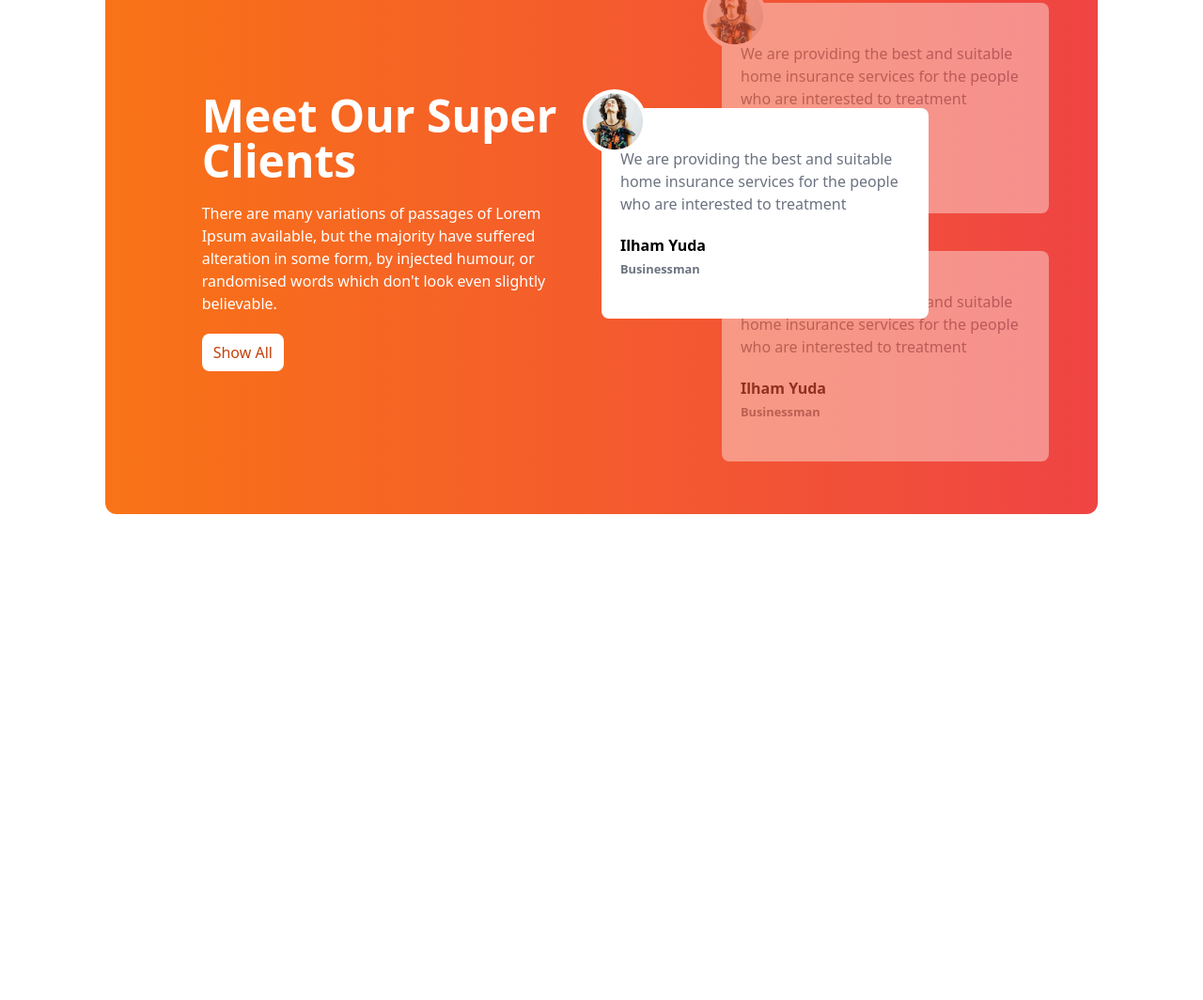
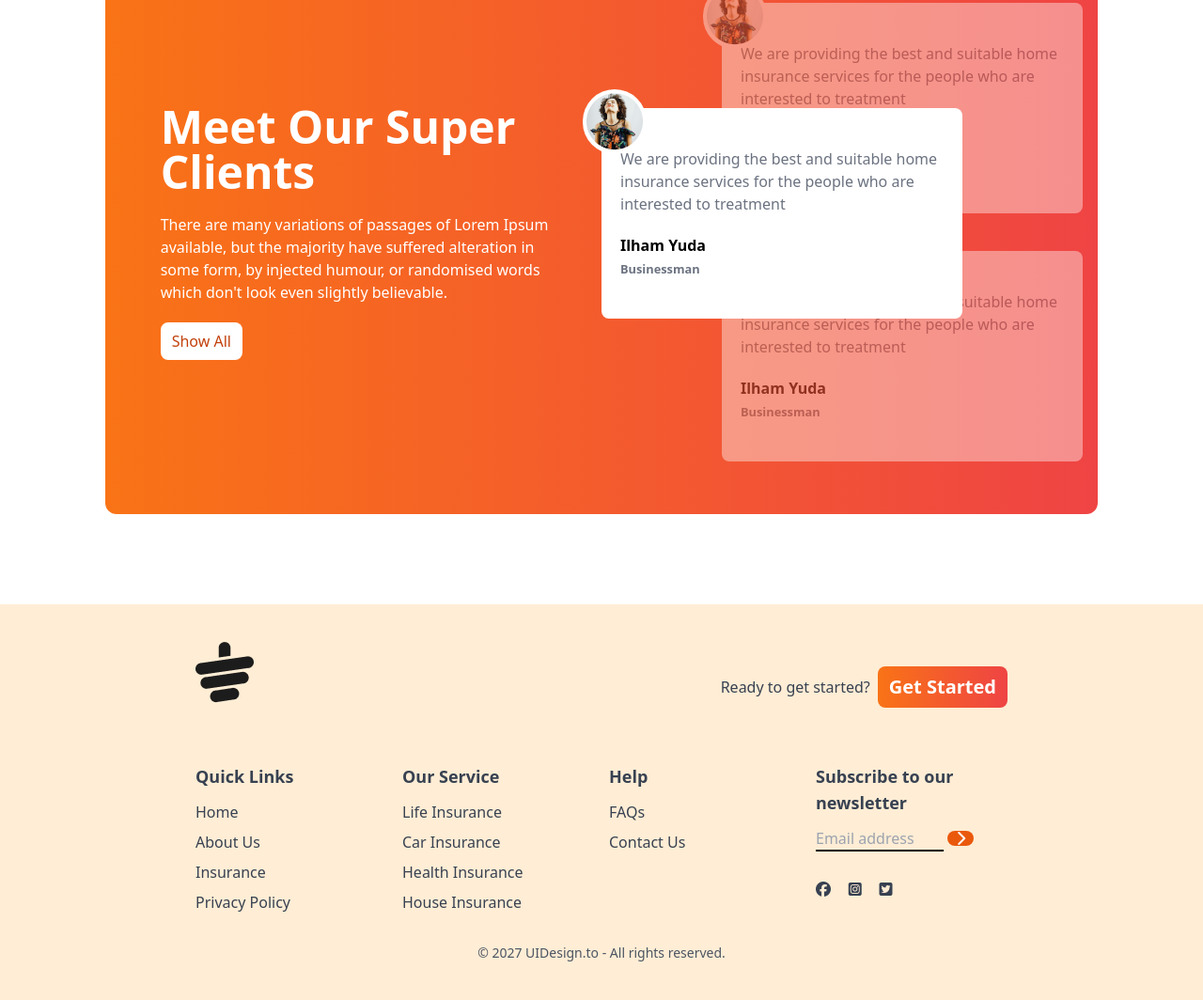
Before and after one commit to mahfuzahmed7/tea-house, a plain HTML site: page index.html in a window 1280 px wide. Shown: the part 1969-3033 px from the top of the page at 94% size. Before the commit the page ends 2612 px from the top, so only its background shows below. Drawn offline with nearby package versions, Linux system fonts and the light colour scheme.

Commit message:
added footer section

```diff
--- a/index.html
+++ b/index.html
@@ -28,7 +28,7 @@
 
 <body>
     <!-- main content -->
-    <main class="max-w-screen-xl mx-auto px-16 lg:px-28">
+    <main class="max-w-screen-xl mx-auto px-4 md:px-16 lg:px-28">
         <header class="lg:flex pt-10 mb-20">
             <!-- text content -->
             <div>
@@ -150,7 +150,7 @@
         <!-- Review section  -->
         <section class="mb-24">
             <div
-                class=" bg-gradient-to-r from-orange-500 to-red-500 rounded-xl grid grid-cols-1 lg:grid-cols-2 text-white px-7 md:px-16">
+                class=" bg-gradient-to-r from-orange-500 to-red-500 rounded-xl grid grid-cols-1 lg:grid-cols-2 text-white px-7 md:px-4 md:px-16">
 
                 <!-- text section -->
 
@@ -227,7 +227,78 @@
                 </div>
             </div>
         </section>
+        <!-- news section home !!home work -->
+
+
     </main>
+    <!--footer section  -->
+    <footer class="bg-orange-100  text-gray-700 py-10 px-4 md:px-16 ">
+        <div class="w-9/12 mx-auto">
+            <!-- logo -->
+            <div class="mb-8 flex justify-between ">
+                <img class="mb-8" src="./images/cup.png" alt="">
+                <div class="flex items-center gap-2">
+                    <h4>Ready to get started?</h4>
+                    <button
+                        class="bg-gradient-to-r from-orange-500 to-red-500 px-3 py-2 rounded-lg text-white font-bold text-xl">Get
+                        Started</button>
+                </div>
+            </div>
+            <!-- links -->
+            <div class="grid grid-cols-1 md:grid-cols-2 lg:grid-cols-4 gap-4">
+                <!-- first column -->
+                <div>
+                    <h3 class="font-semibold text-lg mb-3"> Quick Links</h3>
+                    <ul class="space-y-2">
+                        <li><a class="hover:text-orange-600" href="">Home</a></li>
+                        <li><a class="hover:text-orange-600" href="">About Us</a></li>
+                        <li><a class="hover:text-orange-600" href="">Insurance</a></li>
+                        <li><a class="hover:text-orange-600" href="">Privacy Policy</a></li>
+                    </ul>
+                </div>
+                <!-- second column -->
+                <div>
+                    <h3 class="font-semibold text-lg mb-3"> Our Service</h3>
+                    <ul class="space-y-2">
+                        <li><a class="hover:text-orange-600" href="">Life Insurance</a></li>
+                        <li><a class="hover:text-orange-600" href="">Car Insurance</a></li>
+                        <li><a class="hover:text-orange-600" href="">Health Insurance</a></li>
+                        <li><a class="hover:text-orange-600" href="">House Insurance</a></li>
+                    </ul>
+                </div>
+                <!-- third column -->
+                <div>
+                    <h3 class="font-semibold text-lg mb-3"> Help</h3>
+                    <ul class="space-y-2">
+                        <li><a class="hover:text-orange-600" href="">FAQs</a></li>
+                        <li><a class="hover:text-orange-600" href="">Contact Us</a></li>
+                    </ul>
+                </div>
+                <!-- fourth column -->
+                <div>
+                    <h3 class="font-semibold text-lg mb-3"> Subscribe to our newsletter</h3>
+                    <div class="flex flex-col space-y-2">
+                        <div>
+                            <input placeholder="Email address" type="text"
+                                class="bg-transparent border-b-2 border-black w-4/6 ">
+                            <i
+                                class="fa-solid fa-chevron-right w-7 bg-orange-600 inline-flex rounded-full text-white justify-center items-center"></i>
+                            <div class="flex justify-between w-2/5 mb-2 mt-8">
+                                <i class="fa-brands fa-facebook"></i>
+                                <i class="fa-brands fa-square-instagram"></i>
+                                <i class="fa-brands fa-square-twitter"></i>
+                            </div>
+                        </div>
+
+                    </div>
+                </div>
+
+            </div>
+            <div class="text-center pt-4 mt-4">
+                <p class="text-sm text-gray-600"> © 2027 UIDesign.to - All rights reserved.</p>
+            </div>
+        </div>
+    </footer>
 </body>
 
 </html>
```
